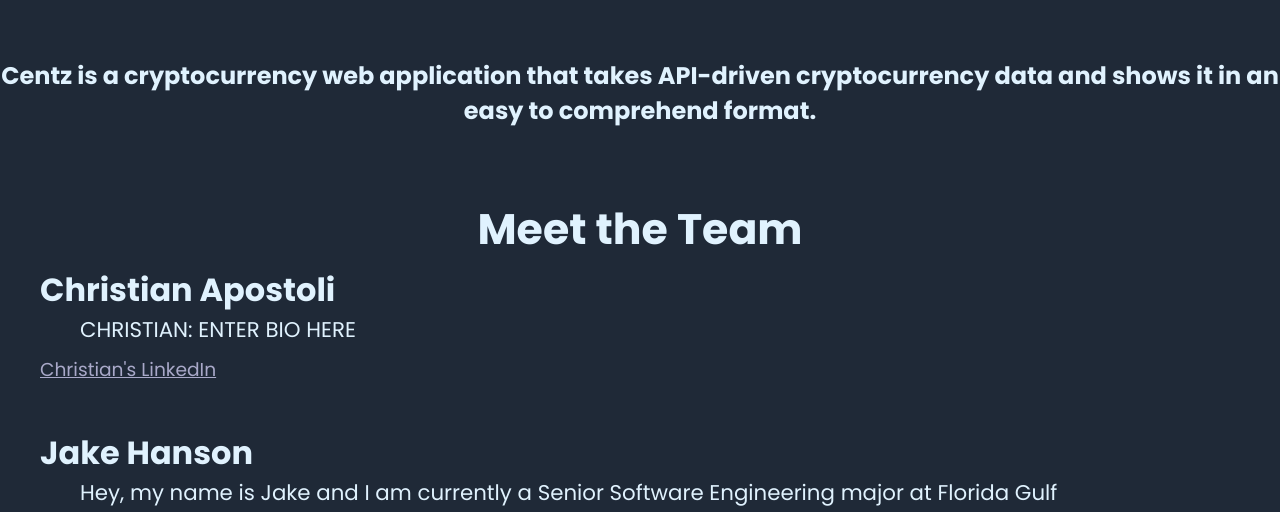
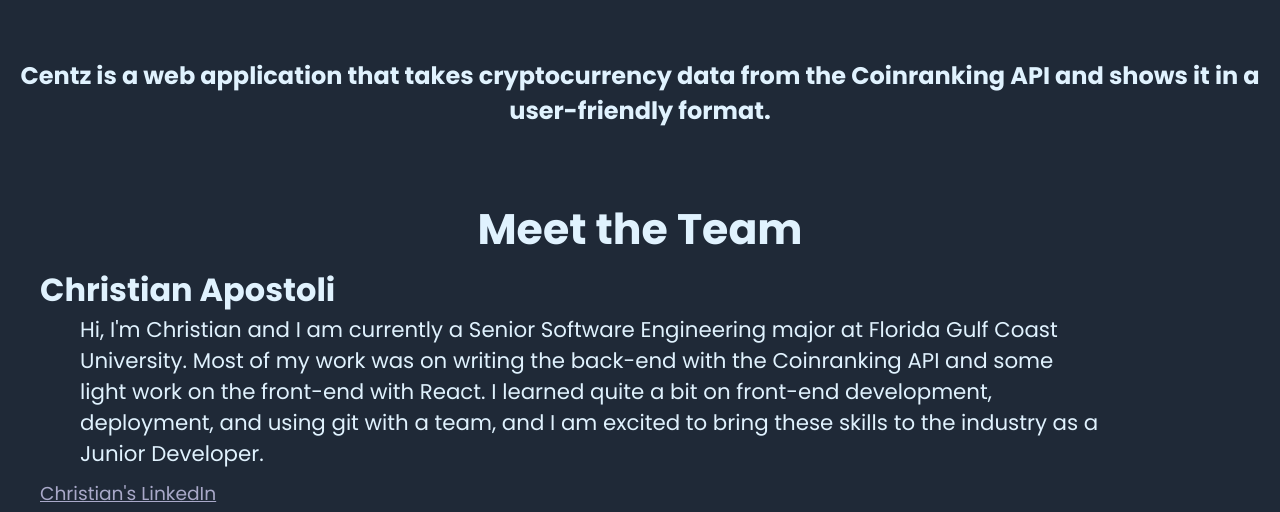
Before and after one commit to AustinHood7/Centz, a React (Create React App) app in the folder client/: page /about in a window 1280 px wide. Shown: the part 200-712 px from the top of the page. Built offline with nearby package versions, Linux system fonts and the light colour scheme; no server answers.

Commit message:
added christian's bio

```diff
--- a/client/src/Pages/About.js
+++ b/client/src/Pages/About.js
@@ -7,7 +7,7 @@
               {/* Not sure whether to have bios in first or third person... -Jake */}
               <div className="aboutTitle">
                 <h1>About Centz</h1>
-                <h3>Centz is a cryptocurrency web application that takes API-driven cryptocurrency data and shows it in an easy to comprehend format.</h3>
+                <h3>Centz is a web application that takes cryptocurrency data from the Coinranking API and shows it in a user-friendly format.</h3>
               </div>
               <br />
               <div className="aboutTeam">
@@ -15,7 +15,10 @@
                 <br />
                 <h3>Christian Apostoli</h3>
                   <p>
-                    CHRISTIAN: ENTER BIO HERE
+                    Hi, I'm Christian and I am currently a Senior Software Engineering major at Florida Gulf Coast University.
+                    Most of my work was on writing the back-end with the Coinranking API and some light work on the front-end with React.
+                    I learned quite a bit on front-end development, deployment, and using git with a team, and I am excited to bring these
+                    skills to the industry as a Junior Developer.
                   </p>
                   <a href="https://www.linkedin.com/in/christianapostoli/" target="_blank">Christian's LinkedIn</a>
                   <br /><br />
```
Also changed, not shown: 7 other files (tests, documents, lock files or other folders).
